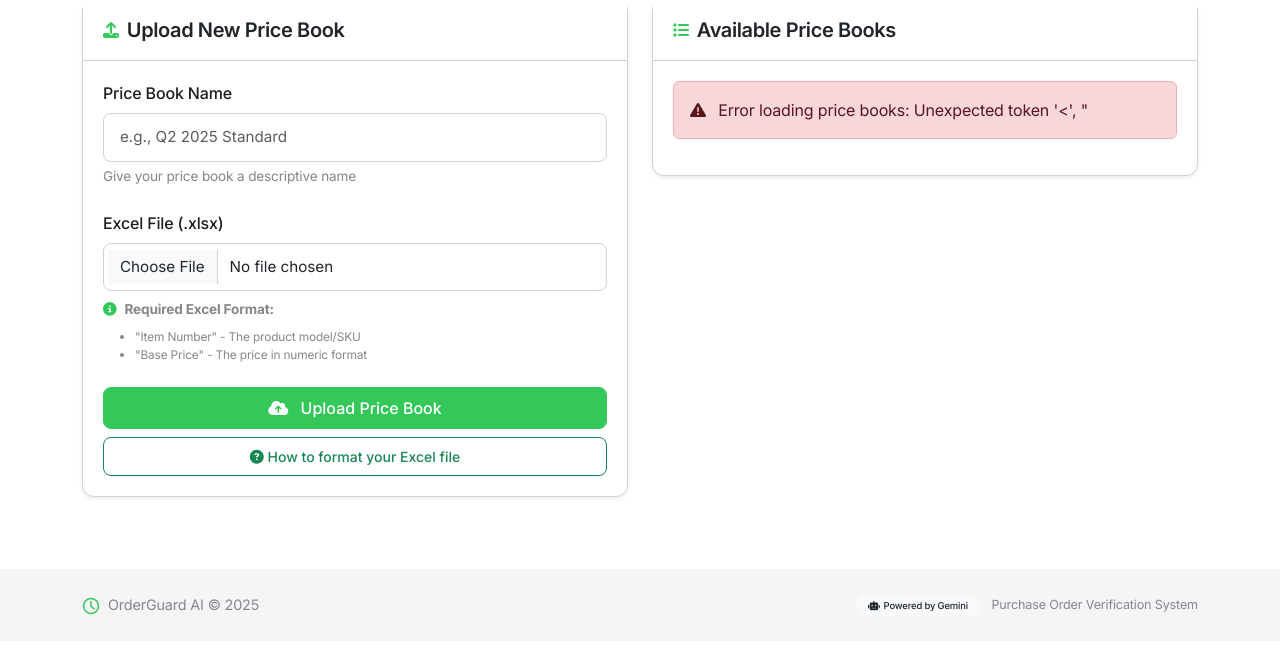
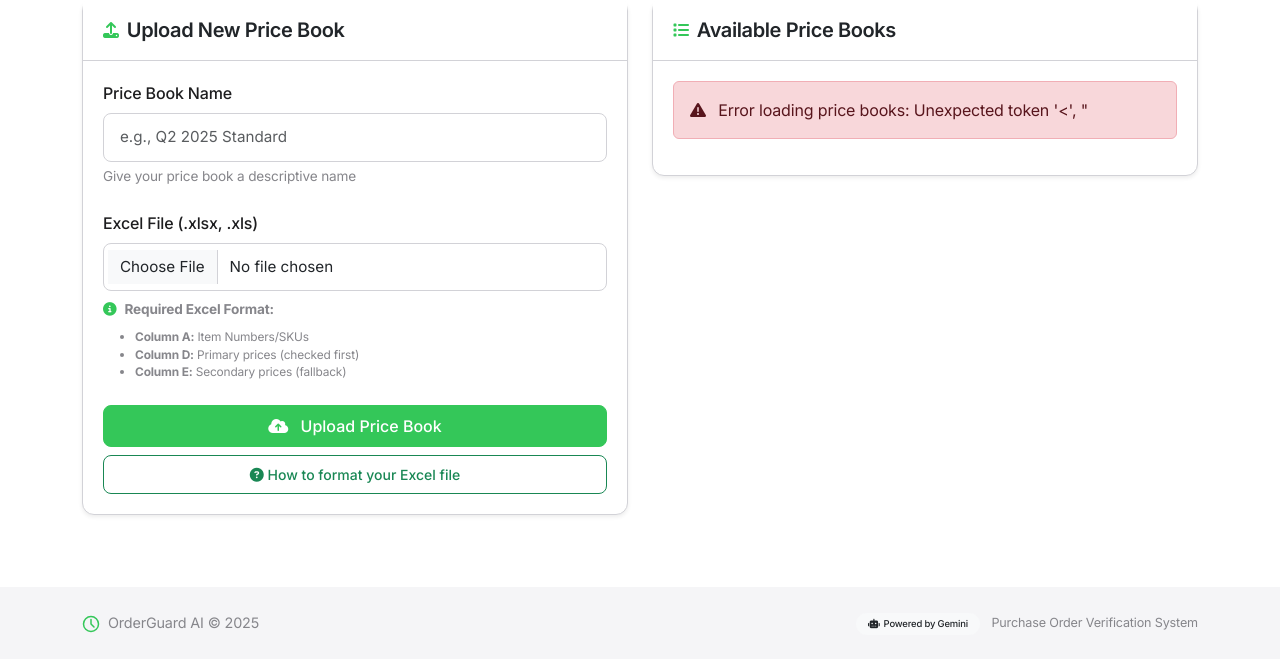
Before and after one commit to EverScale-Chris/OrderGuard-AI-v12-Turbo, a Flask app: template templates/pricebooks.html in a window 1280 px wide. Shown: the part 217-876 px from the top of the page. Before the commit the page ends 832 px from the top, so only its background shows below. Run offline with Flask 3, Linux system fonts and the light colour scheme; the template is opened without the code that fills it, so the values that code supplies are empty.

Commit message:
Improve the Excel price book upload process with expanded format support
Updates pricebooks.html to allow .xls files and clarifies required column structure.

Replit-Commit-Author: Agent
Replit-Commit-Session-Id: b8539251-333b-4de8-a581-c57a11626aa9
Replit-Commit-Screenshot-Url: https://storage.googleapis.com/screenshot-production-us-central1/03115c1c-9a7b-4da7-a6ad-ec8a412a0a10/27879e2d-ab84-4aa8-a366-c181069f9e70.jpg

```diff
--- a/templates/pricebooks.html
+++ b/templates/pricebooks.html
@@ -23,16 +23,17 @@
                         <div class="form-text">Give your price book a descriptive name</div>
                     </div>
                     <div class="mb-4">
-                        <label for="pricebook-file" class="form-label fw-medium">Excel File (.xlsx)</label>
-                        <input type="file" class="form-control" id="pricebook-file" accept=".xlsx" required>
+                        <label for="pricebook-file" class="form-label fw-medium">Excel File (.xlsx, .xls)</label>
+                        <input type="file" class="form-control" id="pricebook-file" accept=".xlsx,.xls" required>
                         <div class="form-text mt-2">
                             <div class="d-flex align-items-center mb-2">
                                 <i class="fas fa-info-circle me-2" style="color: var(--primary-green);"></i>
                                 <strong>Required Excel Format:</strong>
                             </div>
                             <ul class="mb-0 small">
-                                <li>"Item Number" - The product model/SKU</li>
-                                <li>"Base Price" - The price in numeric format</li>
+                                <li><strong>Column A:</strong> Item Numbers/SKUs</li>
+                                <li><strong>Column D:</strong> Primary prices (checked first)</li>
+                                <li><strong>Column E:</strong> Secondary prices (fallback)</li>
                             </ul>
                         </div>
                     </div>
@@ -60,28 +61,40 @@
                         <button type="button" class="btn-close" data-bs-dismiss="modal" aria-label="Close"></button>
                     </div>
                     <div class="modal-body">
-                        <p>Your Excel file must have the following structure:</p>
+                        <p>Your Excel file must use specific column positions:</p>
 
                         <div class="table-responsive">
                             <table class="table table-bordered table-striped">
                                 <thead style="background-color: var(--highlight-green);">
                                     <tr>
-                                        <th>Item Number</th>
-                                        <th>Base Price</th>
+                                        <th>Column A</th>
+                                        <th>Column B</th>
+                                        <th>Column C</th>
+                                        <th>Column D</th>
+                                        <th>Column E</th>
                                     </tr>
                                 </thead>
                                 <tbody>
                                     <tr>
-                                        <td>ABC123</td>
-                                        <td>299.99</td>
+                                        <td><strong>ABC123</strong></td>
+                                        <td>Description</td>
+                                        <td>Category</td>
+                                        <td><strong>299.99</strong></td>
+                                        <td>349.99</td>
                                     </tr>
                                     <tr>
-                                        <td>XYZ456</td>
-                                        <td>149.50</td>
+                                        <td><strong>XYZ456</strong></td>
+                                        <td>Product Name</td>
+                                        <td>Electronics</td>
+                                        <td><strong>149.50</strong></td>
+                                        <td>179.50</td>
                                     </tr>
                                     <tr>
-                                        <td>PROD789</td>
-                                        <td>199.00</td>
+                                        <td><strong>PROD789</strong></td>
+                                        <td>Item Details</td>
+                                        <td>Hardware</td>
+                                        <td></td>
+                                        <td><strong>199.00</strong></td>
                                     </tr>
                                 </tbody>
                             </table>
@@ -90,10 +103,12 @@
                         <div class="alert alert-warning mt-3">
                             <h6><i class="fas fa-exclamation-triangle me-2"></i> Important:</h6>
                             <ul class="mb-0">
-                                <li>Column headers must match <strong>exactly</strong> as shown above</li>
-                                <li>Item Number is the product SKU/identifier</li>
-                                <li>Base Price should be a number (no currency symbols)</li>
-                                <li>Save the file in .xlsx format</li>
+                                <li><strong>Column A:</strong> Item Numbers/SKUs (required)</li>
+                                <li><strong>Column D:</strong> Primary prices (checked first)</li>
+                                <li><strong>Column E:</strong> Secondary prices (used if Column D is empty)</li>
+                                <li>Columns B and C can contain any data</li>
+                                <li>Prices should be numbers (no currency symbols)</li>
+                                <li>Save the file in .xlsx or .xls format</li>
                             </ul>
                         </div>
                     </div>
```
